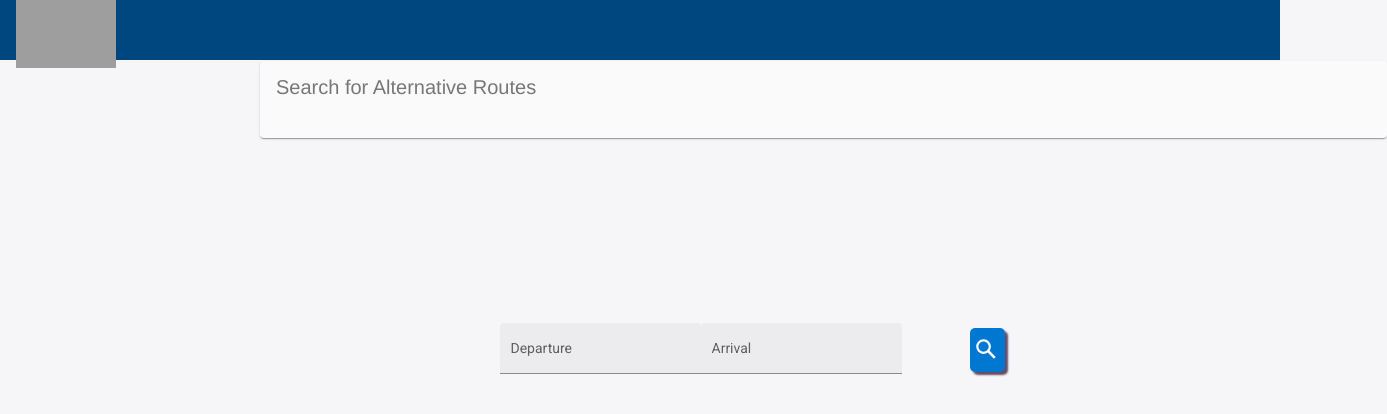
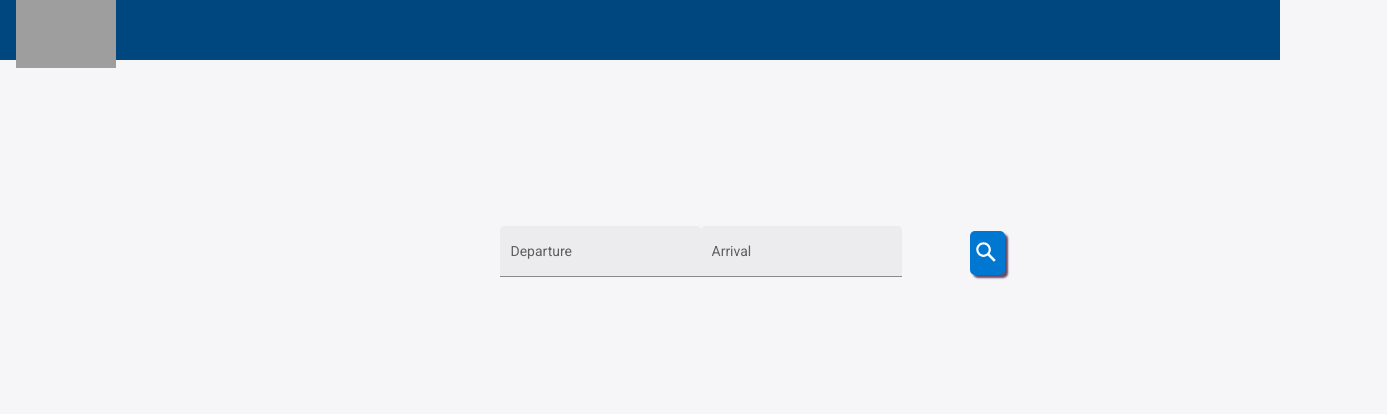
Before and after one commit to winstongabrieldouglasAA/alternative-route-generation-web-ui-New, an Angular app: page /RecordLocator in a window 1280 px wide. Shown: the top 414 px of the page, 1387 px wide, since content can reach past the window. Built offline with nearby package versions, Linux system fonts and the light colour scheme; grey boxes are pictures that could not be loaded.

Commit message:
commented header

```diff
--- a/src/app/RecordLocator/admin.component.html
+++ b/src/app/RecordLocator/admin.component.html
@@ -1,10 +1,10 @@
 <app-navbar></app-navbar>
 <br>
-<div>
+<!-- <div>
   <mat-card class="header-card">Search for Alternative Routes <br>
 
   </mat-card>
-  <br>
+  <br> -->
 
  <div class="inputs">
   <mat-form-field appearance="fill">
```
